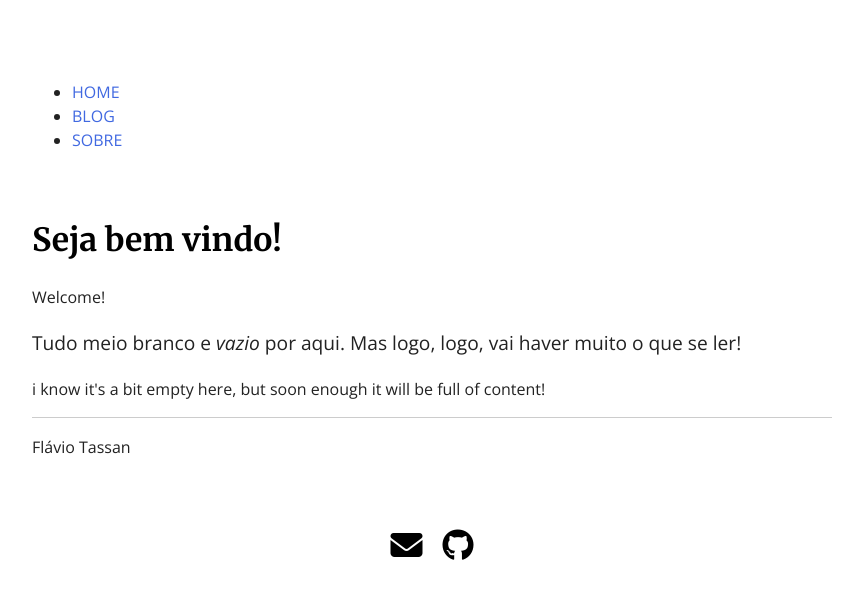
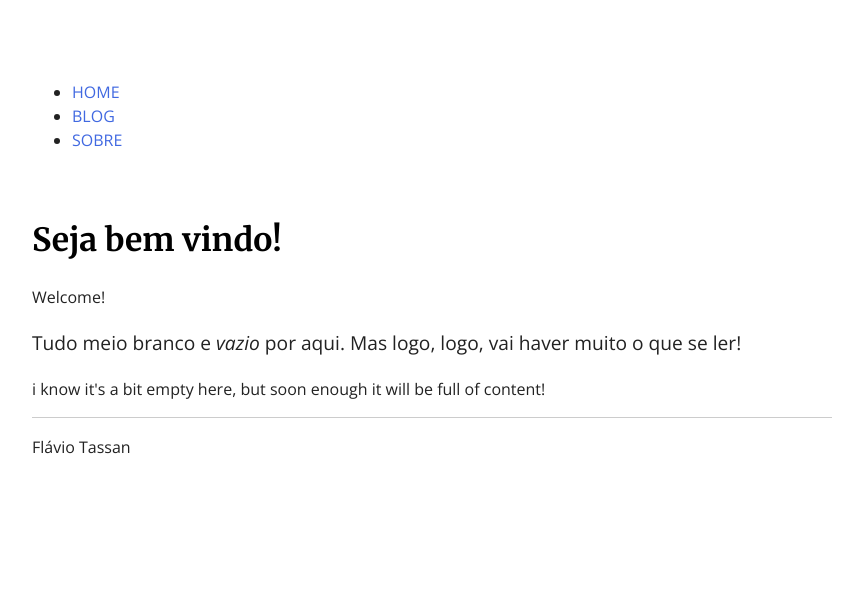
Before and after one commit to tassan/tassan.github.io, a Jekyll site: the page built from index.html, in a window 1280 px wide. Shown: the top 599 px of the page, without its empty margins (208-1071 px from the left). Built offline with Jekyll 4.4.1, drawn with Linux system fonts in a browser that asks for light colours; nearby versions of some CDN libraries.

Commit message:
Update footer.html

```diff
--- a/_includes/footer.html
+++ b/_includes/footer.html
@@ -1,6 +1,3 @@
 <footer>
-    <div class="contato">
-        <a class="mail" href="mailto:tassanf@gmail.com"><i class="fa fa-envelope fa-2x" aria-hidden="true"></i></a>
-        <a class="github" href="https://github.com/tassan"><i class="fa fa-github fa-2x" aria-hidden="true"></i></a>
-    </div>
+
 </footer>
```
